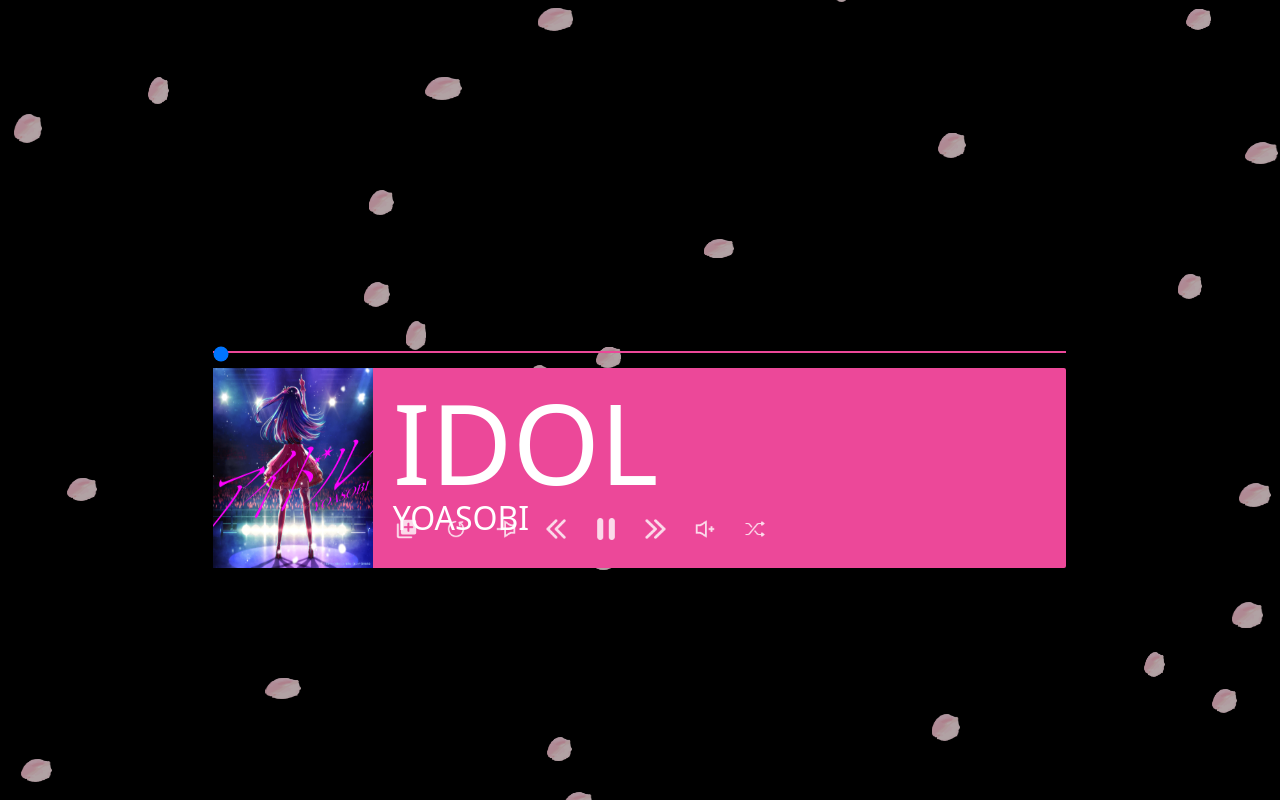
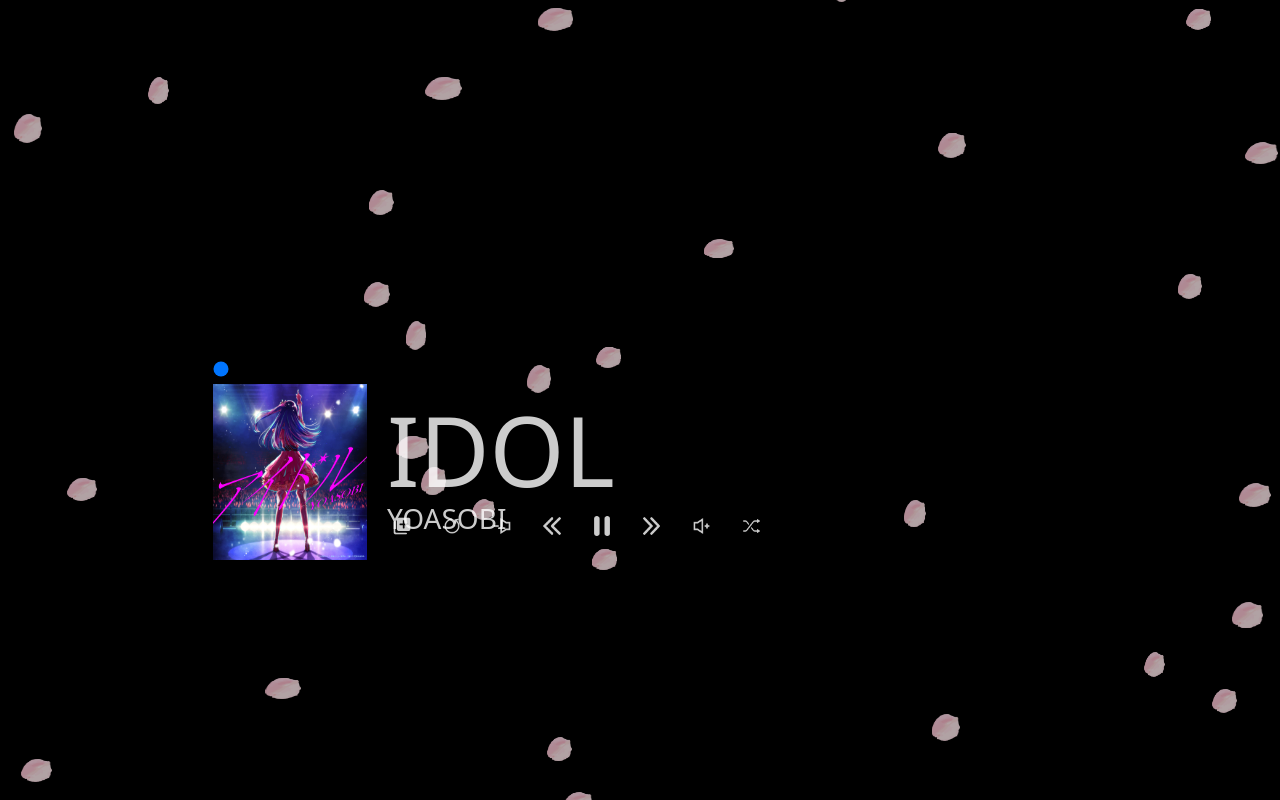
Before and after one commit to OriginalCube/WE-oshi-ko, a React (Create React App) app: page / in a window 1280 px wide. Built offline with nearby package versions, Linux system fonts and the light colour scheme.

Commit message:
Properties Settings

```diff
--- a/src/components/visualizer/AudioVisualizer.jsx
+++ b/src/components/visualizer/AudioVisualizer.jsx
@@ -1,6 +1,6 @@
 import React from "react";
 
-const AudioVisualizer = () => {
+const AudioVisualizer = (props) => {
   const canvasRef = React.useRef(null);
   React.useEffect(() => {
     const canvas = canvasRef.current;
@@ -13,7 +13,7 @@
       const whiteSpace = (canvas.width * 0.1) / 47;
       var barWidth = (canvas.width - whiteSpace * 48) / 48;
       // Begin with the left channel in red
-      ctx.fillStyle = `#d946ef`;
+      ctx.fillStyle = "white";
       // Iterate over the first 64 array elements (0 - 63) for the left channel audio data
       for (let i = 48; i >= 0; --i) {
         var height = Math.min(canvas.height * 0.8 * Math.min(audioArray[i], 1));
@@ -33,8 +33,12 @@
   return (
     <canvas
       ref={canvasRef}
-      className="border-b-2 border-pink-500 absolute"
-      style={{ left: "16.65%", top: "23.85%" }}
+      className="absolute"
+      style={{
+        left: "16.65%",
+        top: "25.85%",
+        borderBottom: `2px solid rgb(${props.playerColor})`,
+      }}
     />
   );
 };
--- a/src/components/visualizer/Visualizer.jsx
+++ b/src/components/visualizer/Visualizer.jsx
@@ -8,6 +8,49 @@
   const [songId, setSongId] = React.useState(0);
   const [repeat, setRepeat] = React.useState(false);
   const [shuffle, setShuffle] = React.useState(false);
+  const [background, setBackground] = React.useState([]);
+  const [backgroundColor, setBackgroundColor] = React.useState();
+  const [backgroundId, setBackgroundId] = React.useState(0);
+  const [bgOpacity, setBgOpacity] = React.useState(0.5);
+  const [playerColor, setPlayerColor] = React.useState();
+  const [playerOpacity, setPlayerOpacity] = React.useState(0.5);
+
+  //Wallpaper Engine Properties
+  window.wallpaperPropertyListener = {
+    userDirectoryFilesAddedOrChanged: function (propertyName, changedFiles) {
+      setBackground(changedFiles);
+    },
+
+    applyUserProperties: (properties) => {
+      if (properties.backgroundcolor) {
+        let customColor = properties.backgroundcolor.split(" ");
+        customColor = customColor.map(function (c) {
+          return Math.ceil(c * 255);
+        });
+        setBackgroundColor(customColor);
+      }
+
+      if (properties.playercolor) {
+        let customColor = properties.playercolor.split(" ");
+        customColor = customColor.map(function (c) {
+          return Math.ceil(c * 255);
+        });
+        setPlayerColor(customColor);
+      }
+
+      if (properties.playeropacity) {
+        setPlayerOpacity(properties.background.value / 10);
+      }
+
+      if (properties.backgroundopacity) {
+        setBgOpacity(properties.backgroundopacity.value / 10);
+      }
+    },
+  };
+
+  React.useEffect(() => {
+    console.log(background);
+  }, [background]);
 
   //DRY
   let keypress = new Audio();
@@ -131,8 +174,12 @@
   React.useEffect(() => {
     audioRef.current.pause();
     audioRef.current = new Audio(`${SongData["songs"][songId].music}`);
-    console.log(SongData["songs"][songId].music);
     audioRef.current.volume = volume;
+    if (backgroundId + 1 < background.length) {
+      setBackgroundId(backgroundId + 1);
+    } else {
+      setBackgroundId(0);
+    }
     if (isReady.current) {
       audioRef.current.play();
       setPlaying(true);
@@ -152,14 +199,14 @@
   const VisualizerText = () => (
     <>
       <p
-        className="song-title mt-14 ml-5 font-medium text-white"
-        style={{ fontSize: `7rem` }}
+        className="song-title mt-12 ml-5 font-medium text-white opacity-80"
+        style={{ fontSize: `6rem` }}
       >
         {isActive ? SongData["songs"][songId].name : null}
       </p>
       <p
-        className="font-extrathin mt-10 ml-5 text-white"
-        style={{ fontSize: "2rem" }}
+        className="font-extrathin mt-8 ml-5 text-white opacity-80"
+        style={{ fontSize: "1.75rem" }}
       >
         {isActive ? SongData["songs"][songId].artist : null}
       </p>
@@ -234,13 +281,28 @@
       </div>
     </div>
   );
+
   return (
     <div className="h-full w-full visualizer">
+      {background.length > 0 ? (
+        <img
+          className="w-full h-full absolute"
+          alt={""}
+          src={"file:///" + background[backgroundId]}
+        />
+      ) : null}
+      <div
+        className="absolute h-full w-full"
+        style={{
+          backgroundColor: `rgb(${backgroundColor})`,
+          opacity: bgOpacity,
+        }}
+      ></div>
       <VisualizerCanvas />
-      <AudioVisualizer />
+      <AudioVisualizer playerColor={playerColor} />
       <input
         className="absolute w-2/3"
-        style={{ left: "16.65%", top: "43.2%" }}
+        style={{ left: "16.65%", top: "45.1%" }}
         type="range"
         step="1"
         min="0"
@@ -251,13 +313,18 @@
         onKeyUp={onScrubEnd}
       />
       <div
-        className="visualizer-container text-3xl bg-pink-500 rounded-sm absolute h-1/4 w-2/3 flex"
-        style={{ left: "16.65%", top: "46%" }}
+        className="visualizer-container text-3xl rounded-sm absolute w-2/3 flex"
+        style={{
+          left: "16.65%",
+          top: "48%",
+          height: "22%",
+          backgroundColor: `rgb(${playerColor})`,
+        }}
       >
-        <div className="h-full" style={{ width: "23%" }}>
+        <div className="h-full" style={{ width: "22%" }}>
           <img
             className="h-full w-full"
-            src="./assets/images/Idol.png"
+            src={SongData["songs"][songId].image}
             alt=""
           />
         </div>
```
